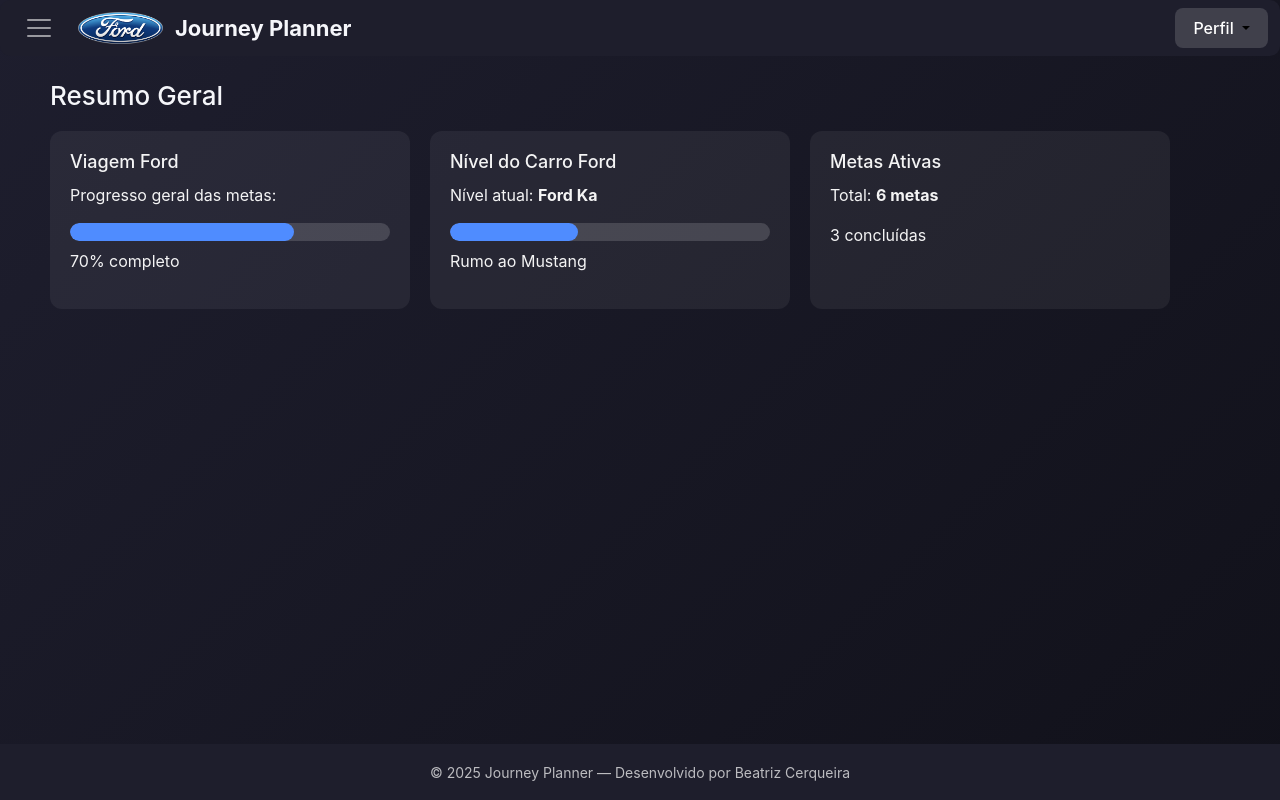
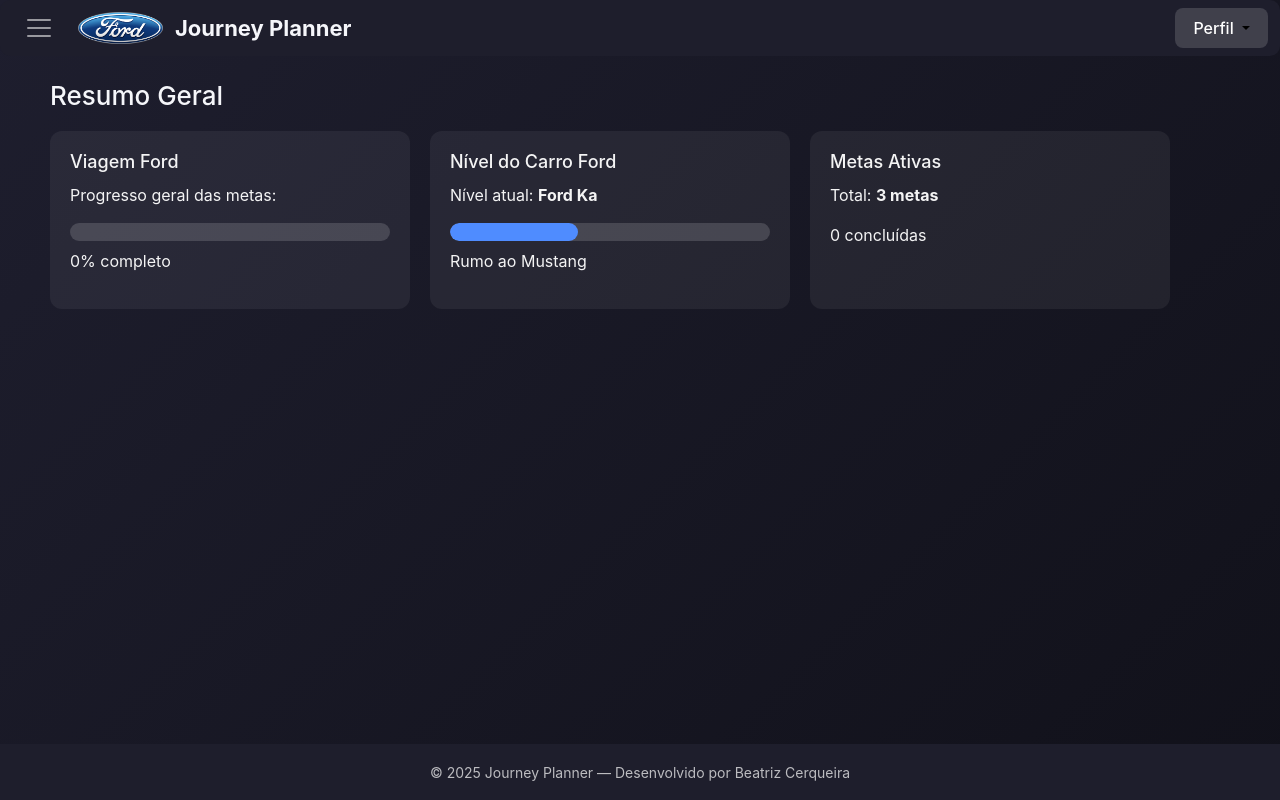
Before and after one commit to Binatriz/Projeto-Journey, an Angular app: page /dashboard in a window 1280 px wide. Built offline with nearby package versions, Linux system fonts and the light colour scheme.

Commit message:
Projeto com conecção com as metas do metas componente e o dashboard

```diff
--- a/src/app/pages/dashboard/dashboard.component.css
+++ b/src/app/pages/dashboard/dashboard.component.css
@@ -1,4 +1,3 @@
-
 .main-wrapper {
     width: 100%;
     padding: 20px;
--- a/src/app/pages/dashboard/dashboard.component.html
+++ b/src/app/pages/dashboard/dashboard.component.html
@@ -14,10 +14,12 @@
             <div class="card">
                 <h3>Viagem Ford</h3>
                 <p>Progresso geral das metas:</p>
+
                 <div class="progress-bar">
-                    <div class="progress-value" style="width: 70%;"></div>
+                    <div class="progress-value" [style.width.%]="progressoGeral"></div>
                 </div>
-                <p style="margin-top: 8px;">70% completo</p>
+
+                <p style="margin-top: 8px;">{{ progressoGeral }}% completo</p>
             </div>
 
             <!-- CARD 2 – CAR LEVEL -->
@@ -35,8 +37,8 @@
             <!-- CARD 3 – METAS ATIVAS -->
             <div class="card">
                 <h3>Metas Ativas</h3>
-                <p>Total: <strong>6 metas</strong></p>
-                <p>3 concluídas</p>
+                <p>Total: <strong>{{ totalMetas }} metas</strong></p>
+                <p>{{ metasConcluidas }} concluídas</p>
             </div>
 
         </div>
--- a/src/app/pages/dashboard/dashboard.component.ts
+++ b/src/app/pages/dashboard/dashboard.component.ts
@@ -1,5 +1,6 @@
 import { Component, OnInit } from '@angular/core';
 import { PerfilComponent } from "../../perfil/perfil.component";
+import { MetasService } from '../../services/metas.service';
 
 @Component({
   selector: 'app-dashboard',
@@ -8,4 +9,27 @@ import { PerfilComponent } from "../../perfil/perfil.component";
   styleUrl: './dashboard.component.css'
 })
 
-export class DashboardComponent {}
+export class DashboardComponent {
+  constructor(public metasService: MetasService) { }
+
+  get metas() {
+    return this.metasService.metas;
+  }
+
+  getProgresso(index: number) {
+    return this.metasService.getProgresso(index);
+  }
+  get progressoGeral() {
+    return this.metasService.getProgressoGeral();
+  }
+
+  get totalMetas() {
+    return this.metasService.metas.length;
+  }
+
+  get metasConcluidas() {
+    return this.metasService.metas.filter(
+      (_, i) => this.metasService.getProgresso(i) === 100
+    ).length;
+  }
+}
--- /dev/null
+++ b/src/app/services/metas.service.ts
@@ -0,0 +1,75 @@
+import { Injectable } from '@angular/core';
+
+export interface Item {
+  texto: string;
+  feito: boolean;
+}
+
+export interface Meta {
+  titulo: string;
+  texto: string;
+  itens: Item[];
+  editandoTitulo?: boolean;
+}
+
+@Injectable({
+  providedIn: 'root'
+})
+export class MetasService {
+
+  metas: Meta[] = [
+    {
+      titulo: 'Itens para não esquecer na viagem',
+      texto: 'Checklist rápido para levar na mala:',
+      editandoTitulo: false,
+      itens: [
+        { texto: 'Documentos pessoais', feito: false },
+        { texto: 'Cartões e dinheiro', feito: false },
+        { texto: 'Carregador e powerbank', feito: false },
+        { texto: 'Roupas essenciais', feito: false },
+        { texto: 'Itens de higiene', feito: false },
+        { texto: 'Remédios necessários', feito: false }
+      ]
+    },
+    {
+      titulo: 'Organizar rotina semanal',
+      texto: 'Tarefas importantes para manter a semana produtiva:',
+      editandoTitulo: false,
+      itens: [
+        { texto: 'Planejar horários de estudo/trabalho', feito: false },
+        { texto: 'Separar prioridades da semana', feito: false }
+      ]
+    },
+    {
+      titulo: 'Estudos',
+      texto: '',
+      editandoTitulo: false,
+      itens: [
+        { texto: 'Estudar 1h por dia', feito: false },
+        { texto: 'Organizar materiais da faculdade', feito: false },
+        { texto: 'Assistir aulas atrasadas', feito: false }
+      ]
+    }
+  ];
+
+  // progresso de uma meta
+  getProgresso(index: number): number {
+    const itens = this.metas[index].itens;
+    if (itens.length === 0) return 0;
+
+    const feitos = itens.filter(i => i.feito).length;
+    return Math.round((feitos / itens.length) * 100);
+  }
+
+  // progresso TOTAL (para o dashboard)
+  getProgressoGeral(): number {
+    if (this.metas.length === 0) return 0;
+
+    const soma = this.metas
+      .map((_, i) => this.getProgresso(i))
+      .reduce((a, b) => a + b, 0);
+
+    return Math.round(soma / this.metas.length);
+  }
+
+}
```
Also changed, not shown: 1 other file (tests, documents, lock files or other folders).
